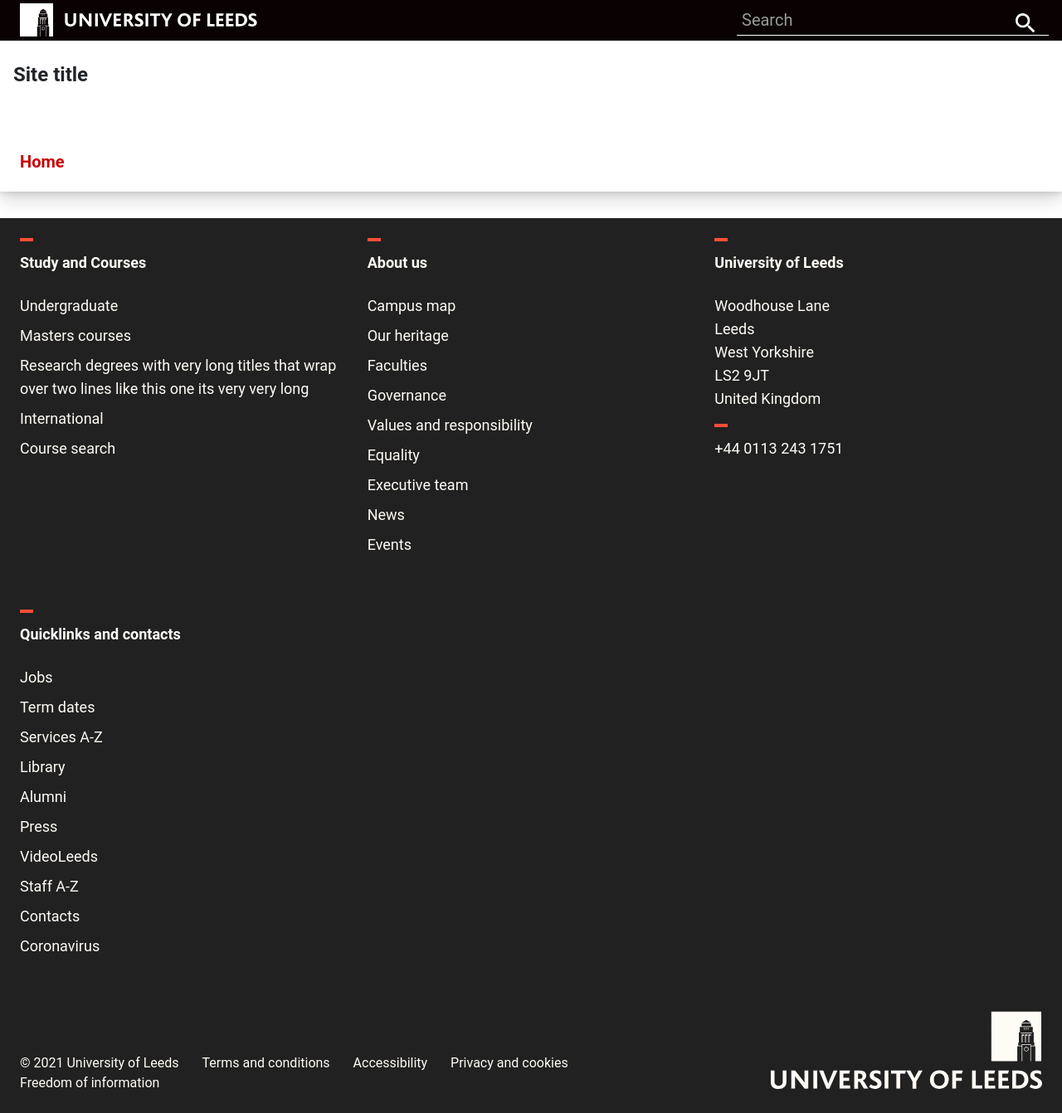
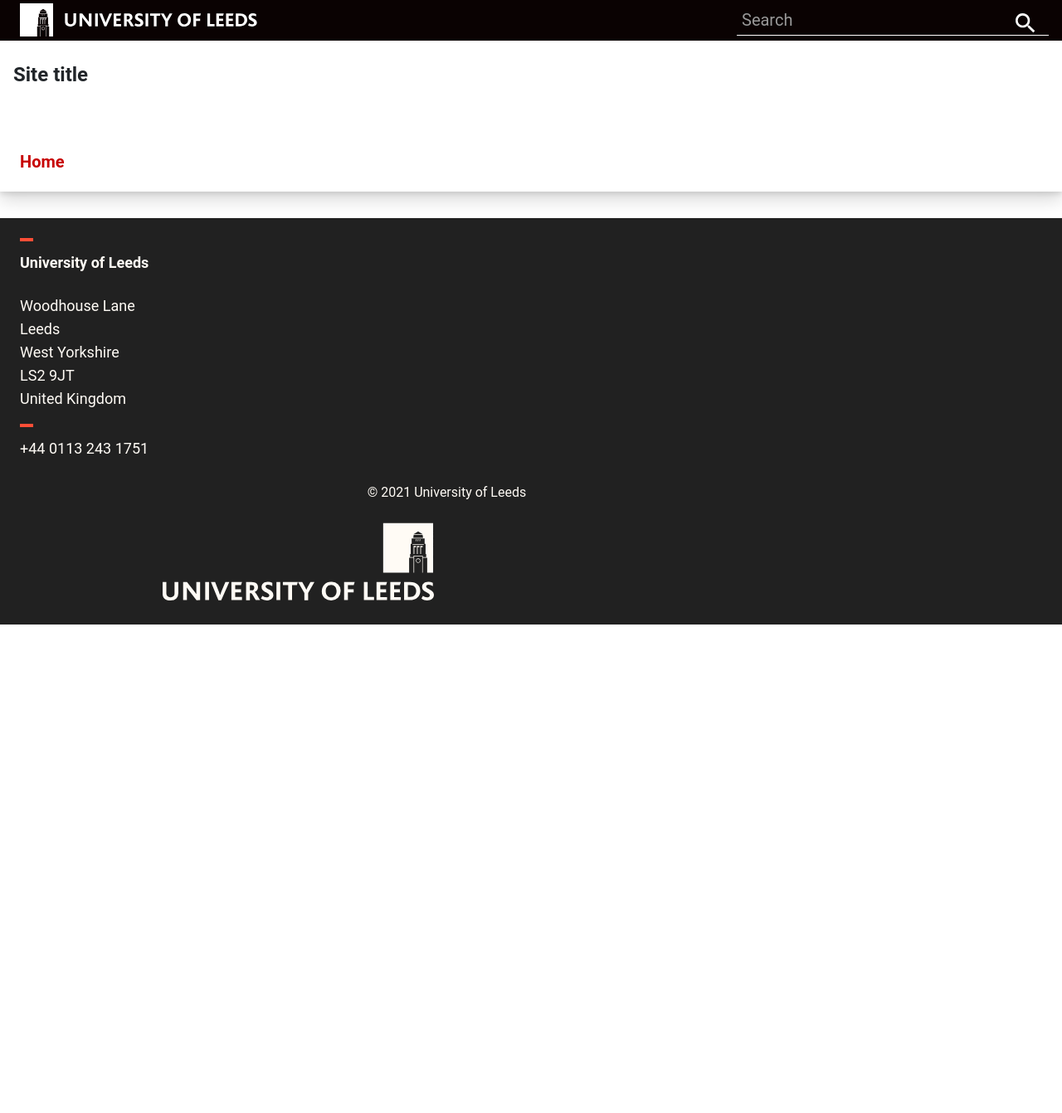
Before and after one commit to uol-library/jekyll-theme-uol, a Jekyll site: the page built from README.md, in a window 1280 px wide. Shown: the whole page at 83% size. Built offline with Jekyll 4.4.1, drawn with Linux system fonts in a browser that asks for light colours; some web fonts are replaced; our own code applies the rules of GitHub Pages for plain Markdown files; after the commit the page ends 900 px from its top, so only the background shows below that.

Commit message:
Made footer menus configurable at page level for examples

```diff
--- a/_data/navigation.yml
+++ b/_data/navigation.yml
@@ -73,86 +73,30 @@
 #      - title:
 #        url:
 
-footer:
-  - title: "Study and Courses"
-    items:
-      - url: "https://leeds.ac.uk/footer-link-undergraduate"
-        title: "Undergraduate"
-      - url: "https://leeds.ac.uk/footer-link-masters-courses"
-        title: "Masters courses"
-      - url: "https://leeds.ac.uk/footer-link-very-long-title"
-        title: "Research degrees with very long titles that wrap over two lines like this one its very very long"
-      - url: "https://leeds.ac.uk/footer-international"
-        title: "International"
-      - url: "https://leeds.ac.uk/footer-course-search"
-        title: "Course search"
-  - title: "About us"
-    items:
-      - url: "https://leeds.ac.uk/footer-campus-map"
-        title: "Campus map"
-      - url: "https://leeds.ac.uk/footer-heritage"
-        title: "Our heritage"
-      - url: "https://leeds.ac.uk/footer-faculties"
-        title: "Faculties"
-      - url: "https://leeds.ac.uk/footer-governance"
-        title: "Governance"
-      - url: "https://leeds.ac.uk/footer-values"
-        title: "Values and responsibility"
-      - url: "https://leeds.ac.uk/footer-equality"
-        title: "Equality"
-      - url: "https://leeds.ac.uk/footer-executive"
-        title: "Executive team"
-      - url: "https://leeds.ac.uk/footer-news"
-        title: "News"
-      - url: "https://leeds.ac.uk/footer-events"
-        title: "Events"
-  - title: "Quicklinks and contacts"
-    items:
-      - url: "https://leeds.ac.uk/footer-jobs"
-        title: "Jobs"
-      - url: "https://leeds.ac.uk/footer-term-dates"
-        title: "Term dates"
-      - url: "https://leeds.ac.uk/footer-services-a-z"
-        title: "Services A-Z"
-      - url: "https://leeds.ac.uk/footer-library"
-        title: "Library"
-      - url: "https://leeds.ac.uk/footer-alumni"
-        title: "Alumni"
-      - url: "https://leeds.ac.uk/footer-press"
-        title: "Press"
-      - url: "https://leeds.ac.uk/footer-video-leeds"
-        title: "VideoLeeds"
-      - url: "https://leeds.ac.uk/footer-staff-a-z"
-        title: "Staff A-Z"
-      - url: "https://leeds.ac.uk/footer-contacts"
-        title: "Contacts"
-      - url: "https://leeds.ac.uk/footer-coronavirus"
-        title: "Coronavirus"
+# Footer menus are located at the bottom of each page and there can be up to
+# three configured here
 
-footerinfo:
-  - url: "https://leeds.ac.uk/terms-and-conditions"
-    title: "Terms and conditions"
-  - url: "https://leeds.ac.uk/accessibility"
-    title: "Accessibility"
-  - url: "https://leeds.ac.uk/privacy"
-    title: "Privacy and cookies"
-  - url: "https://leeds.ac.uk/freedom-of-information"
-    title: "Freedom of information"
+#footermenus:
+#  - title:
+#    items:
+#      - url:
+#        title:
+#  - title:
+#    items:
+#      - url:
+#        title:
+#  - title:
+#    items:
+#      - url:
+#        title:
 
+# Footer Information consists of links to key pages on the site.
+# Each site should have its own Accessibility and Privacy pages
+# and may well have a Terms and Conditions page and Copyright
+# Page. You can also link to the University FOI page here.
 
-related:
-  students:
-    title: Related content
-    items:
-      - title: Meet our students
-        link: /meet-our-students
-        text: Hear from some of our undergraduates about some of the exciting things they&#39;ve done to make the most of their student experience Hear from some of our undergraduates about some of the exciting things.
-      - title: Meet our staff
-        link: /meet-our-staff
-        text: We understand that applicants and offer holders may have concerns about the ongoing coronavirus (COVID-19) situation and your plans to study with us at Leeds.
-      - title: Admissions Enquiries
-        links:
-          - title: +44 (0)113 3433213
-            url: tel:+441133433212
-          - title: Study@leeds.ac.uk
-            url: mailto:Study@leeds.ac.uk
+#footerinfo:
+#  - url:
+#    title:
+#  - url: "https://leeds.ac.uk/freedom-of-information"
+#    title: "Freedom of information"
--- a/_includes/footer.html
+++ b/_includes/footer.html
@@ -1,10 +1,15 @@
+    {% if page.footermenus %}
+      {% assign footermenu = page.footermenus %}
+    {% elsif site.data.navigation.footermenus %}
+      {% assign footermenu = site.data.navigation.footermenus %}
+    {% endif %}
     <footer class="uol-site-footer-outer">
       <div class="uol-site-footer uol-content-container">
-        {% if site.data.navigation.footer %}
+        {% if footermenu %}
         <div class="uol-site-footer__nav-container">
           <nav class="uol-site-footer__nav-outer" aria-labelledby="footer-nav-title">
             <h2 class="uol-site-footer__title" id="footer-nav-title">Footer navigation</h2>
-            {% for menu in site.data.navigation.footer %}
+            {% for menu in footermenu %}
             <div class="uol-site-footer__nav">
               <nav class="nav-list-group" aria-label="{{ menu.title | escape }}">
                 <h3 class="nav-list-group__title">{{ menu.title }}</h3>
@@ -24,14 +29,20 @@
 
         {% include address.html %}
 
+
+    {% if page.footerinfo %}
+      {% assign footerinformation = page.footerinfo %}
+    {% elsif site.data.navigation.footerinfo %}
+      {% assign footerinformation = site.data.navigation.footerinfo %}
+    {% endif %}
         <div class="uol-site-footer__site-information-container">
           <nav class="footer-site-information" aria-label="Site information">
             <h2 class="hide-accessible">Site information</h2>
             <ul class="footer-site-information__list">
               <li class="footer-site-information__item">&copy; 2021 University of Leeds</li>
-              {% assign hasfooterinfo = site.data.navigation.footerinfo | size %}
+              {% assign hasfooterinfo = footerinformation | size %}
               {% if hasfooterinfo > 0 %}
-                {% for link in site.data.navigation.footerinfo %}
+                {% for link in footerinformation %}
               <li class="footer-site-information__item"><a class="footer-site-information__link" href="{{ link.url | absolute_url }}">{{ link.title }}</a></li>
                 {% endfor %}
               {% endif %}
```
